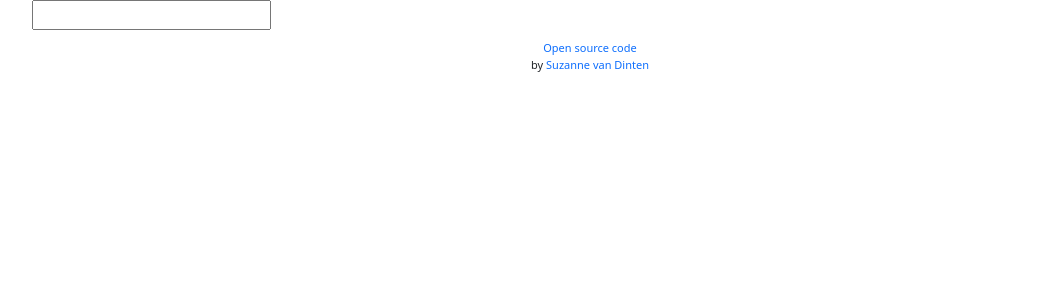
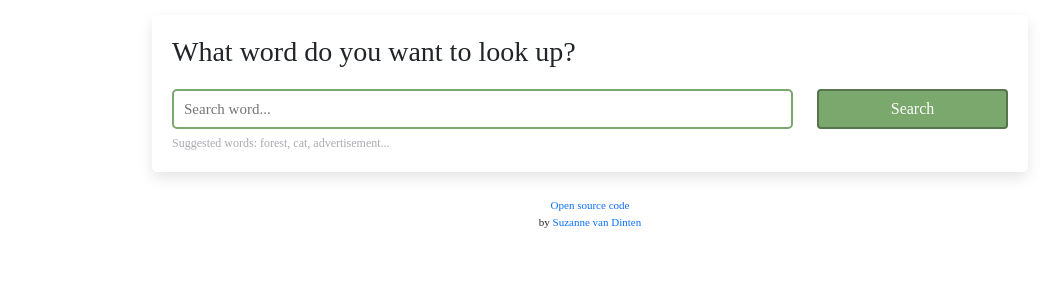
Before and after one commit to 98Suzanne/dictionary-react, a React (Create React App) app: page / in a window 1280 px wide. Shown: the top 300 px of the page, without its empty margins (50-1105 px from the left). Built offline with nearby package versions, Linux system fonts and the light colour scheme.

Commit message:
Added synonyms + basic styling

```diff
--- a/src/App.css
+++ b/src/App.css
@@ -0,0 +1,12 @@
+.App {
+  max-width: 900px;
+  margin: 0 auto;
+  font-family: "Vollkorn", serif;
+  font-size: 15px;
+}
+
+body {
+  background-color: #f4f4fc;
+  background-repeat: round;
+  background-size: contain;
+}
--- /dev/null
+++ b/src/Dictionary.css
@@ -0,0 +1,39 @@
+h1 {
+  font-size: 28px;
+  margin-bottom: 20px;
+}
+
+section {
+  background: #ffffff;
+  padding: 20px;
+  margin: 15px 0;
+  border-radius: 5px;
+  box-shadow: 0px 6px 14px rgba(0, 0, 0, 0.1);
+}
+
+input {
+  color: #505050;
+  width: 100%;
+  padding: 7px 10px;
+  border: 2px solid #7aa86d;
+  border-radius: 5px;
+}
+input:focus {
+  outline-color: #7aa86d;
+}
+
+.WordSuggestions {
+  font-size: 12px;
+  color: #aaaab1;
+  margin-top: 5px;
+}
+
+.SearchButton {
+  color: #ffffff;
+  background-color: #7aa86d;
+  border: 2px solid #55754c;
+}
+.SearchButton:hover {
+  color: #ffffff;
+  background: #55754c;
+}
--- a/src/Dictionary.js
+++ b/src/Dictionary.js
@@ -1,6 +1,7 @@
 import React, { useState } from "react";
 import axios from "axios";
 import Results from "./Results";
+import "./Dictionary.css";
 
 export default function Dictionary() {
   let [keyword, setKeyword] = useState("");
@@ -20,14 +21,33 @@ export default function Dictionary() {
     setKeyword(event.target.value);
   }
 
-  //api.dictionaryapi.dev/api/v2/entries/en/<word>
-
   return (
-    <div className="Dictionary">
-      <form onSubmit={search}>
-        <input type="search" onChange={handleKeywordChange} />
-      </form>
-      <Results results={results} />
+    <div className="SearchContent">
+      <section>
+        <h1>What word do you want to look up?</h1>
+        <form onSubmit={search}>
+          <div className="row">
+            <div className="col-9">
+              <input
+                type="search"
+                placeholder="Search word..."
+                onChange={handleKeywordChange}
+              />
+            </div>
+            <div className="col-3">
+              <input
+                type="submit"
+                value="Search"
+                className="btn SearchButton"
+              />
+            </div>
+          </div>
+        </form>
+        <div className="WordSuggestions">
+          Suggested words: forest, cat, advertisement...
+        </div>
+        <Results results={results} />
+      </section>
     </div>
   );
 }
--- a/src/Meaning.js
+++ b/src/Meaning.js
@@ -1,4 +1,5 @@
 import React from "react";
+import Synonyms from "./Synonyms";
 
 export default function Meaning(props) {
   return (
@@ -12,6 +13,7 @@ export default function Meaning(props) {
               <br />
               <em>{definition.example}</em>
             </p>
+            <Synonyms synonyms={props.meaning.synonyms} />
           </div>
         );
       })}
--- /dev/null
+++ b/src/Synonyms.js
@@ -0,0 +1,15 @@
+import React from "react";
+
+export default function Synonyms(props) {
+  if (props.synonyms) {
+    return (
+      <ul className="Synonyms">
+        {props.synonyms.map(function (synonyms, index) {
+          return <li key={index}>{synonyms}</li>;
+        })}
+      </ul>
+    );
+  } else {
+    return null;
+  }
+}
```
